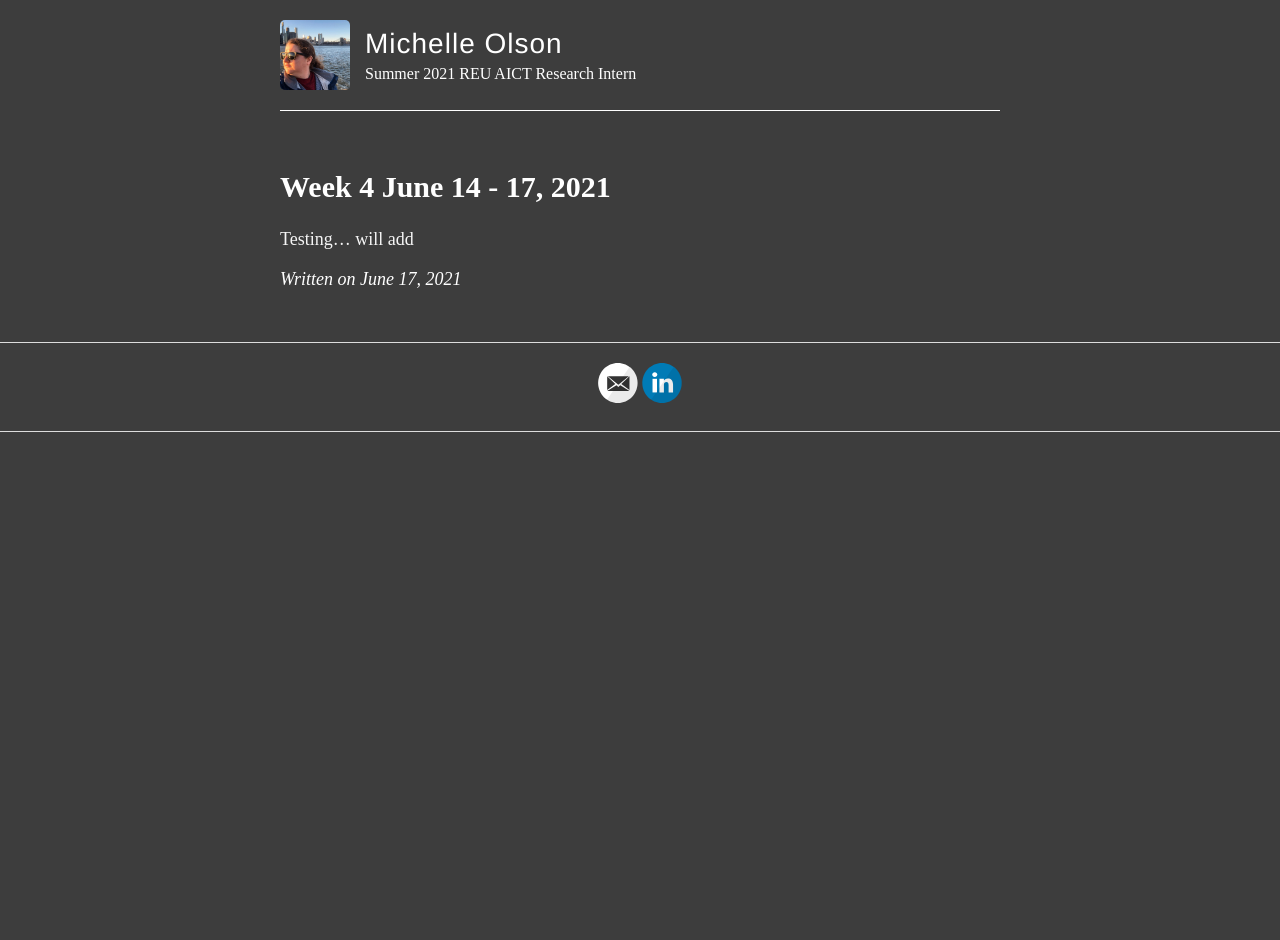
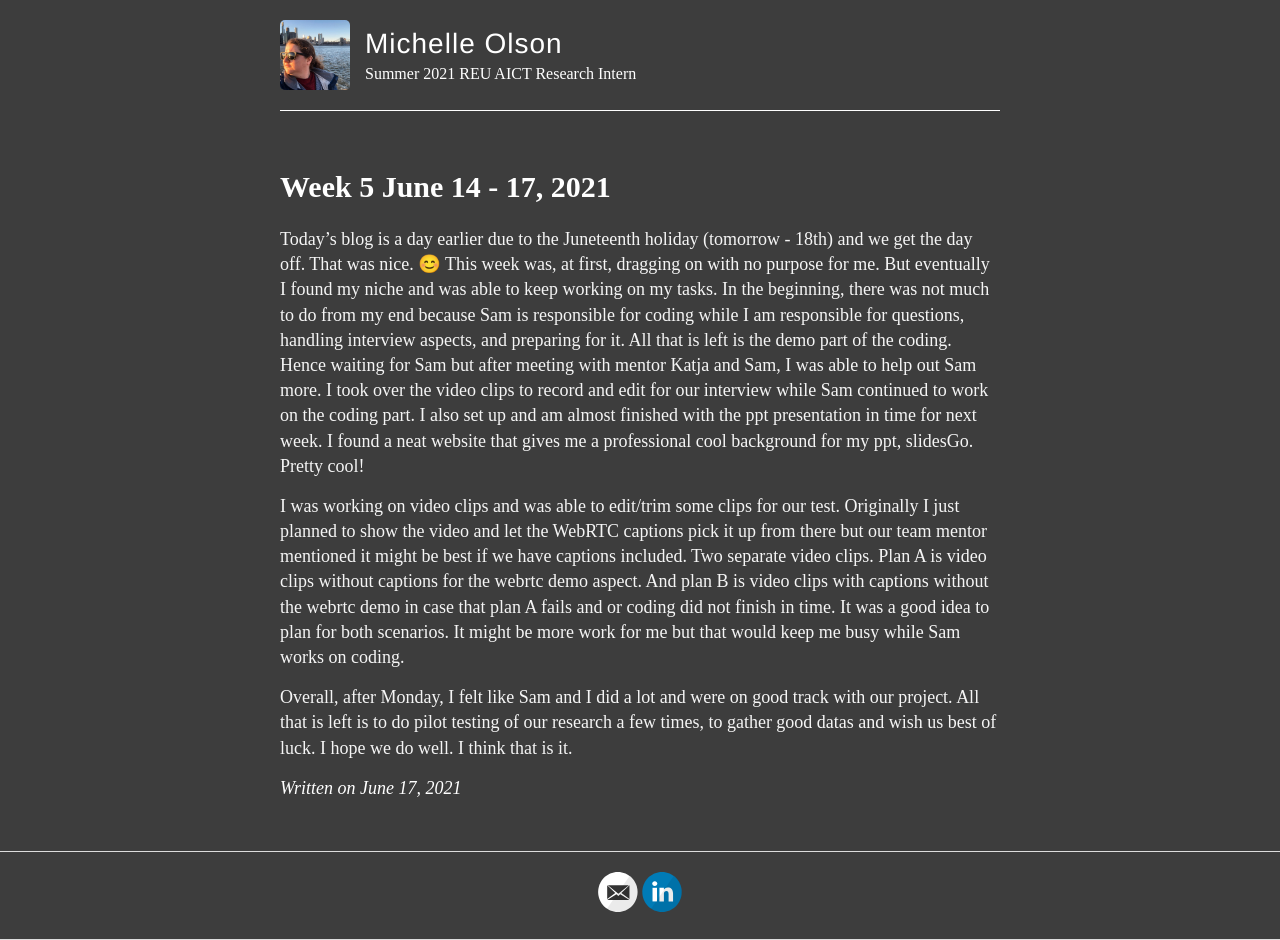
Before and after one commit to moohy2005/moohy2005.github.io, a Jekyll site: the page built from _posts/2021-06-17-week5.md, in a window 1280 px wide. Built offline with Jekyll 4.4.1, drawn with Linux system fonts in a browser that asks for light colours; before the commit the page ends 900 px from its top, so only the background shows below that.

Commit message:
week 5 blog

```diff
--- a/_posts/2021-06-17-week5.md
+++ b/_posts/2021-06-17-week5.md
@@ -1,6 +1,12 @@
 ---
 layout: post
-title: Week 4 June 14 - 17, 2021
+title: Week 5 June 14 - 17, 2021
 ---
 
-Testing... will add
+Today's blog is a day earlier due to the Juneteenth holiday (tomorrow - 18th) and we get the day off. That was nice. 😊 This week was, at first, dragging on with no purpose for me. But eventually I found my niche and was able to keep working on my tasks. In the beginning, there was not much to do from my end because Sam is responsible for coding while I am responsible for questions, handling interview aspects, and preparing for it. All that is left is the demo part of the coding. Hence waiting for Sam but after meeting with mentor Katja and Sam, I was able to help out Sam more. I took over the video clips to record and edit for our interview while Sam continued to work on the coding part. I also set up and am almost finished with the ppt presentation in time for next week.  I found a neat website that gives me a professional cool background for my ppt, slidesGo. Pretty cool!
+
+
+I was working on video clips and was able to edit/trim some clips for our test. Originally I just planned to show the video and let the WebRTC captions pick it up from there but our team mentor mentioned it might be best if we have captions included. Two separate video clips. Plan A is video clips without captions for the webrtc demo aspect. And plan B is video clips with captions without the webrtc demo in case that plan A fails and or coding did not finish in time. It was a good idea to plan for both scenarios. It might be more work for me but that would keep me busy while Sam works on coding.
+
+
+Overall, after Monday, I felt like Sam and I did a lot and were on good track with our project. All that is left is to do pilot testing of our research a few times, to gather good datas and wish us best of luck. I hope we do well. I think that is it.
```
